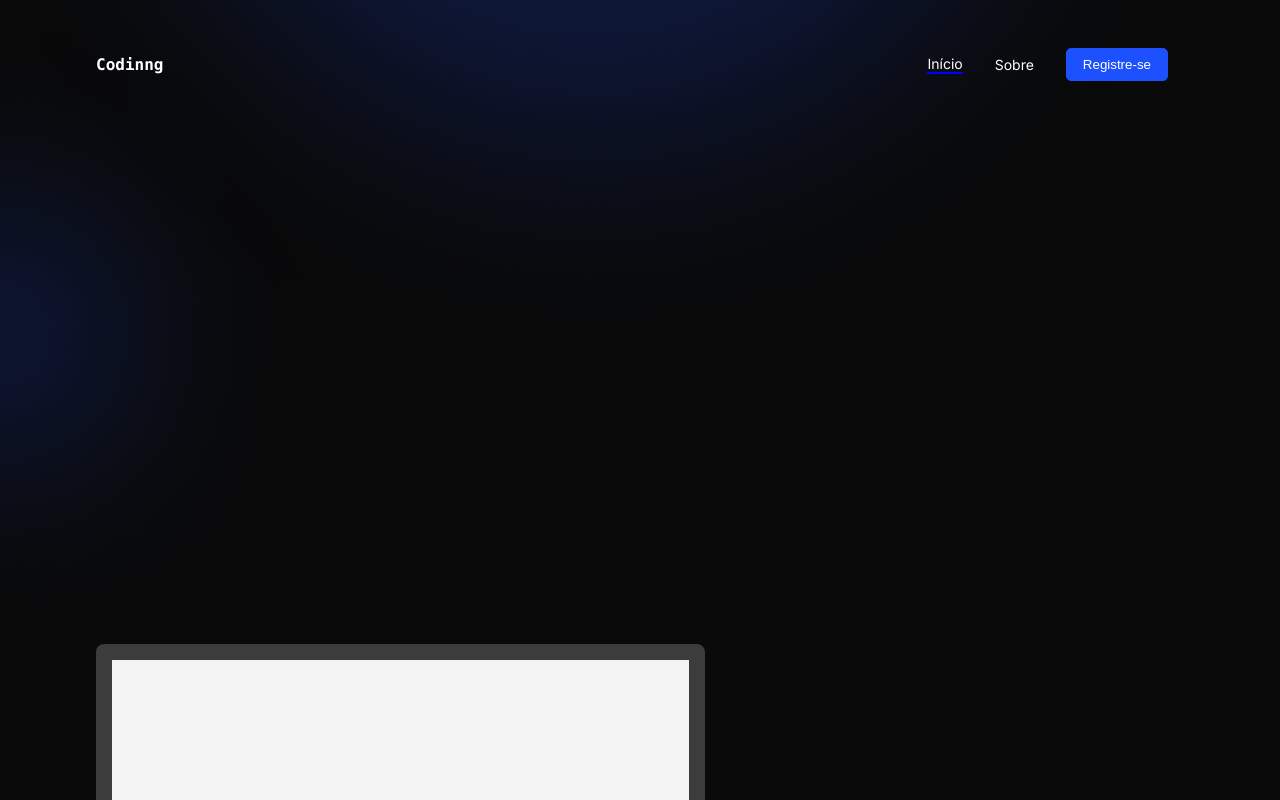
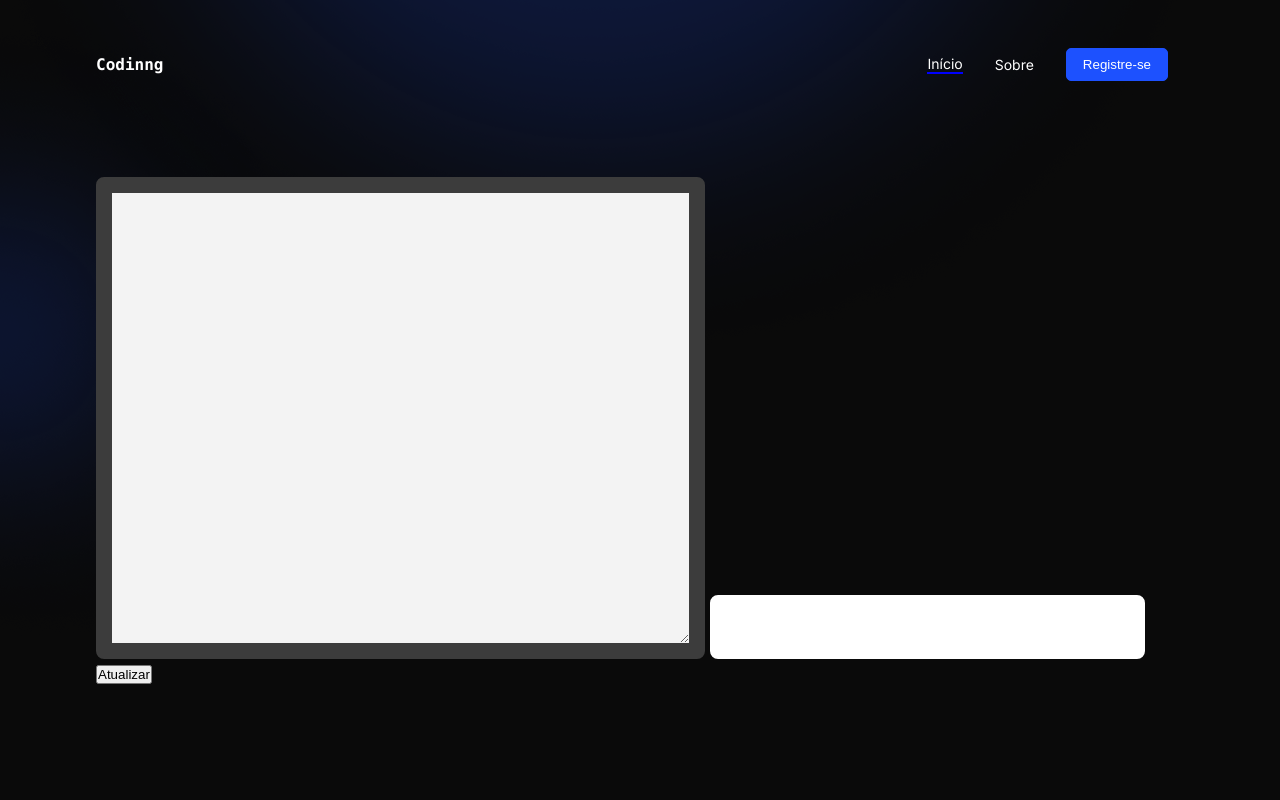
Before and after one commit to ThiMoreira00/2CAW_ADS, a plain HTML site: page Codinng/editor.html in a window 1280 px wide. Shown: the top 800 px of the page. Drawn offline with nearby package versions, Linux system fonts and the light colour scheme.

Commit message:
Update editor.html

```diff
--- a/Codinng/editor.html
+++ b/Codinng/editor.html
@@ -6,7 +6,8 @@
     <meta name="viewport" content="width=device-width, initial-scale=1.0">
     <title>Codinng</title>
     <link rel="stylesheet" href="style.css">
-    <link rel="stylesheet" href="styleEditor.css">
+    <!-- <link rel="stylesheet" href="styleEditor.css"> -->
+
     <link rel="preconnect" href="https://fonts.googleapis.com">
     <link rel="preconnect" href="https://fonts.gstatic.com" crossorigin>
     <link href="https://fonts.googleapis.com/css2?family=Montserrat:wght@500;600;700&display=swap" rel="stylesheet">
@@ -15,6 +16,12 @@
     <link rel="stylesheet" href="https://cdnjs.cloudflare.com/ajax/libs/highlight.js/11.7.0/styles/default.min.css">
     <script src="https://cdnjs.cloudflare.com/ajax/libs/highlight.js/11.7.0/highlight.min.js"></script>
     <script>hljs.highlightAll();</script>
+    <link rel="stylesheet" href="editor.css">
+    <style>
+        header {
+            height: initial;
+        }
+    </style>
 </head>
 <body id="bodyEditor">
     <div class="background">
@@ -32,12 +39,12 @@
         </nav>
     </header>
     <main>
-        <section id="codinng">
+        <section id="codinng" style="display: inline-block;">
             <form>
                 <textarea name="editor" id="editor" cols="70" rows="30" onkeyup="promptProgramar();"></textarea>
             </form>
         </section>
-        <section>
+        <section style="display: inline-block; width: 40%;">
             <div id="preview" style="background-color: white; color: black; ">
                 <section id="preview-section" style="align-content: unset;
                 align-items: unset;
```
